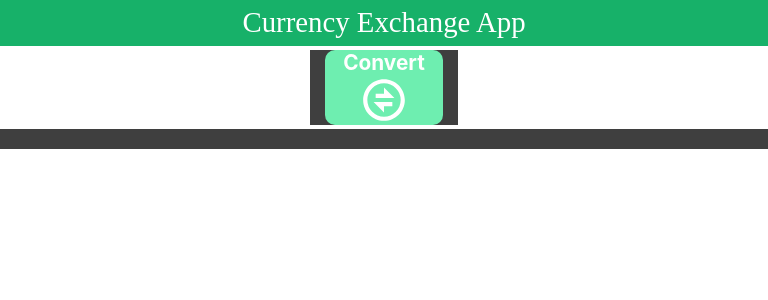
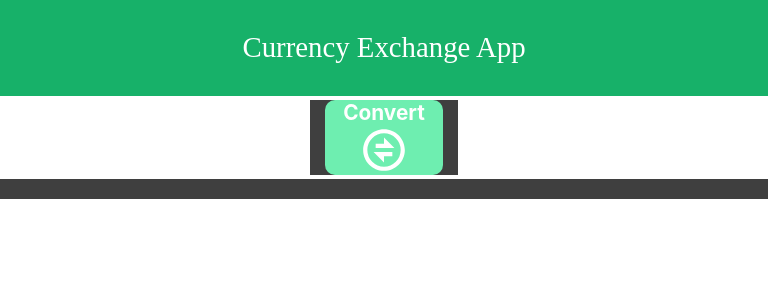
Before and after one commit to David92p/CurrencyExchange, a React (Vite) app: page / in a window 768 px wide. Shown: the top 300 px of the page. Built offline with nearby package versions, Linux system fonts and the light colour scheme; no server answers; a web font is replaced by a local one.

Commit message:
Fixed height and max width medium devices

```diff
--- a/src/index.css
+++ b/src/index.css
@@ -252,13 +252,13 @@
 }
 
 /* Medium devices (landscape ipad, 1100px and lower) */
-@media (min-width: 577px) and (max-width: 1024px){
+@media (min-width: 577px) and (max-width: 1025px){
   .container-app {
     height: 100%;
   }
 
   .header {
-    height: 50px;
+    height: 100px;
     font-size: 1.8rem;
     border-bottom: 4px solid white;
   }
@@ -273,8 +273,8 @@
   }
   .currency-exchange {
     width: 40%;
+    height: 100%;
     border: none;
-    height: 100%;
   }
   .currency-exchange label{
     font-size: 1.3rem;
```
